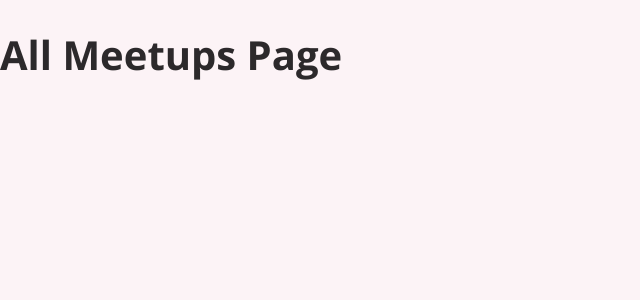
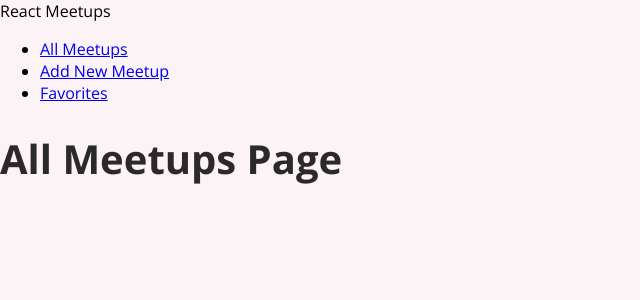
Before and after one commit to silviolimeira/react-course, a JavaScript app: page / in a window 1280 px wide. Shown: the top 300 px of the page, without its empty margins (0-640 px from the left). Built offline with nearby package versions, Linux system fonts and the light colour scheme; the HTML template or start-up script is replaced by a standard one.

Commit message:
Adding Links & Navigation

```diff
--- a/src/App.js
+++ b/src/App.js
@@ -3,10 +3,12 @@
 import AllMeetupsPage from "./pages/AllMeetups";
 import FavoritesPage from "./pages/Favorites";
 import NewMeetupPage from "./pages/NewMeetup";
+import MainNavigation from "./components/layout/MainNavigation";
 
 function App() {
   return (
     <>
+      <MainNavigation />
       <Switch>
         <Route path="/" exact={true}>
           <AllMeetupsPage />
--- /dev/null
+++ b/src/components/layout/MainNavigation.js
@@ -0,0 +1,24 @@
+import { Link } from "react-router-dom";
+
+function MainNavigation() {
+  return (
+    <header>
+      <div>React Meetups</div>
+      <nav>
+        <ul>
+          <li>
+            <Link to="/">All Meetups</Link>
+          </li>
+          <li>
+            <Link to="/new-meetup">Add New Meetup</Link>
+          </li>
+          <li>
+            <Link to="/favorites">Favorites</Link>
+          </li>
+        </ul>
+      </nav>
+    </header>
+  );
+}
+
+export default MainNavigation;
```
